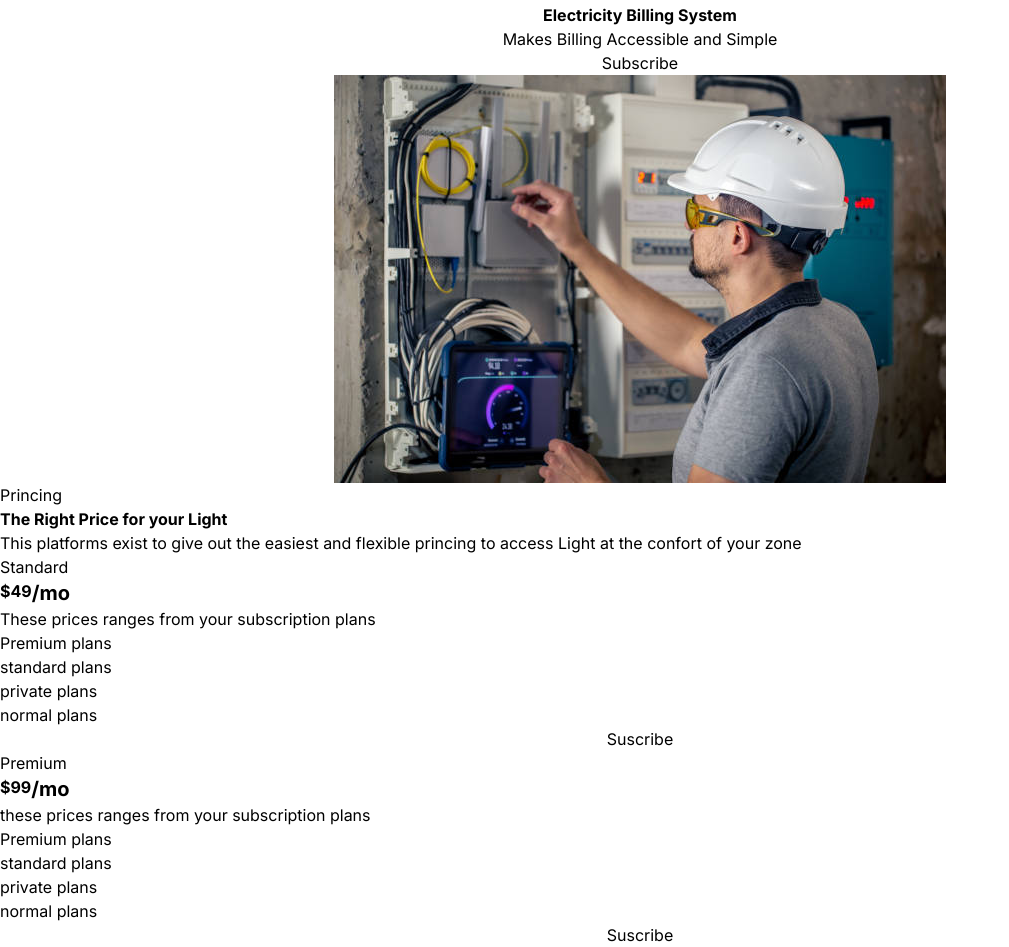
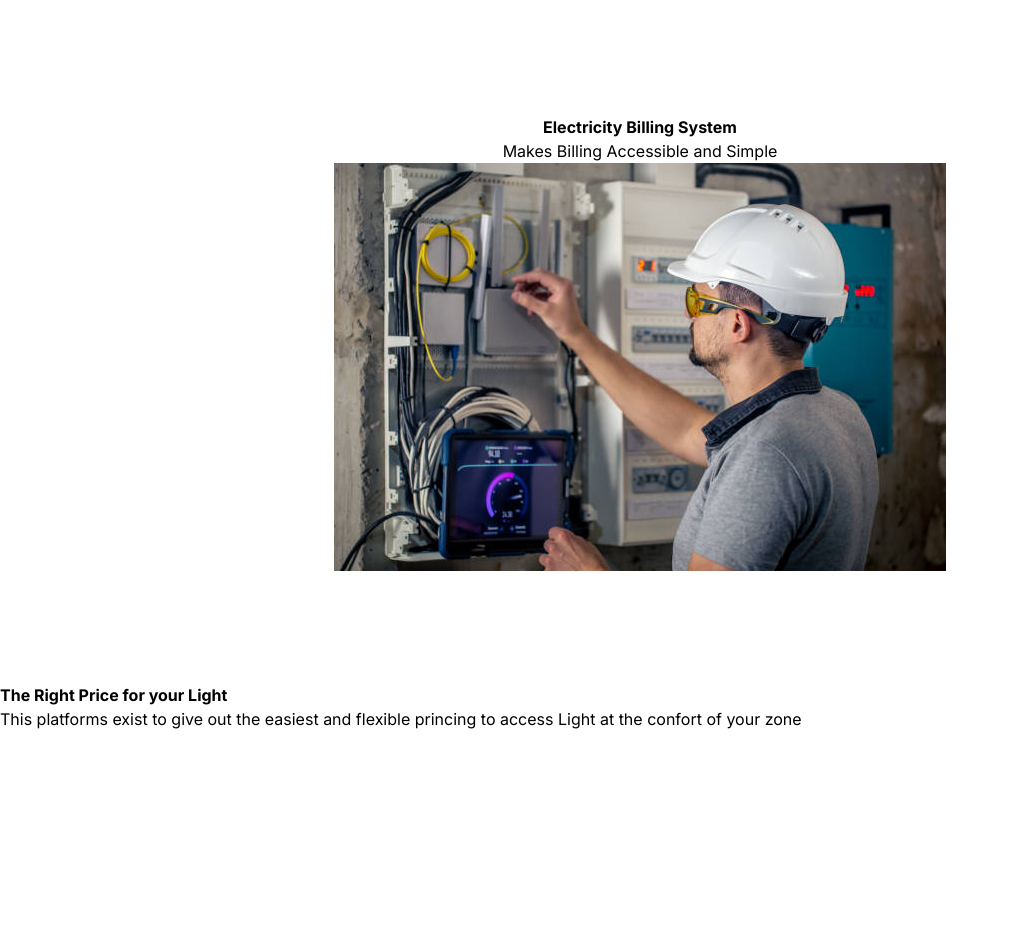
Before and after one commit to Jethrolopwus/electricity-billing-system, a Next.js app: page / in a window 1280 px wide. Shown: the part 69-1016 px from the top of the page, without its empty margins (0-1009 px from the left). After the commit the page ends 800 px from the top, so only its background shows below. Built offline with nearby package versions, Linux system fonts and the light colour scheme.

Commit message:
upodates

```diff
--- a/Components/Home.tsx
+++ b/Components/Home.tsx
@@ -4,13 +4,13 @@ import meter from '@/public/Images/meter.jpg'
 
 const HomepageComponent = () => {
   return (
-    <div className='w-full h-screen bg-zinc-300 flex flex-col justify-center items-center'>
+    <div id='HOME' className='w-full h-screen bg-zinc-300 flex flex-col justify-center items-center cursor-pointer'>
       <div className='max-w-[1240px] m-auto pt-4'>
         <div className='grid md:grid-cols-2'>
           <div className='flex flex-col justify-center w-full items-center md:items-start '>
             <h1 className='py-3 text-3xl md:text-4xl font-bold'>Electricity Billing System</h1>
             <p className='text-2xl'>Makes Billing Accessible and Simple</p>
-            <button className='bg-blue-600 ml-16 w-44 text-white px-4 py-2 mt-4 rounded-md'>Subscribe</button>
+            {/* <button className='bg-blue-600 ml-16 w-44 text-white px-4 py-2 mt-4 rounded-md'>Subscribe</button> */}
           </div>
           <div>
             <Image className=' ml-4 w-full ' src={meter} width={400} height={300} alt='backgroundimage' />
--- a/Components/Navbar.tsx
+++ b/Components/Navbar.tsx
@@ -25,6 +25,12 @@ const Navbar = () => {
      if (section) {
       section.scrollIntoView({ behavior: "smooth" });
     }
+    const handleScrollTo = ( ) =>{
+      const section =document.getElementById('HOME')
+      if (section) {
+        section.scrollIntoView({behavior: "smooth"});
+      }
+    }
 }
   return (
     <div className='w-screen  md:h-[80px] z-30 bg-slate-200 fixed drop-shadow-lg'>
@@ -32,7 +38,7 @@ const Navbar = () => {
         <div className='flex items-center'>
           <h1 className='text-3xl font-bold mr-6 sm:text-4xl'>E-Billing</h1>
           <ul className='hidden gap-4 md:flex'>
-            <li><Link href='/home' className='font-bold text-lg'>Home</Link></li>
+            <li onClick={handleScrollTo} className='font-bold text-lg'>Home</li>
             <li onClick={handleScrollTo} className='font-bold text-lg cursor-pointer'>Princing</li>
           </ul>
         </div>
--- a/Components/Princing.tsx
+++ b/Components/Princing.tsx
@@ -13,13 +13,13 @@ const Princing = () => {
 
       <div className='max-w-[1240px] mx-auto py-12'>
             <div className='text-center py-8 text-slate-300'>
-                <h2 className='text-3xl uppercase'>Princing</h2>
+                {/* <h2 className='text-3xl uppercase'>Princing</h2> */}
                 <h3 className='text-5xl font-bold text-white py-8'>The Right Price for your Light</h3>
                 <p className='text-3xl'>This platforms exist to give out the easiest and flexible princing to access Light at the confort of your zone</p>
             </div>
       </div>
 
-      <div className='grid md:grid-cols-2'>
+      {/* <div className='grid md:grid-cols-2'>
           <div className='bg-white text-slate-900 m-4 p-8 rounded-xl shadow-2xl relative'>
             <span className='uppercase px-3 py-1 bg-indigo-200 text-indigo-900 rounded-2xl text-sm'>Standard</span>
             <div>
@@ -51,7 +51,7 @@ const Princing = () => {
               </div>
         </div>
 
-      </div>
+      </div> */}
     </div>
   );
 }
```
